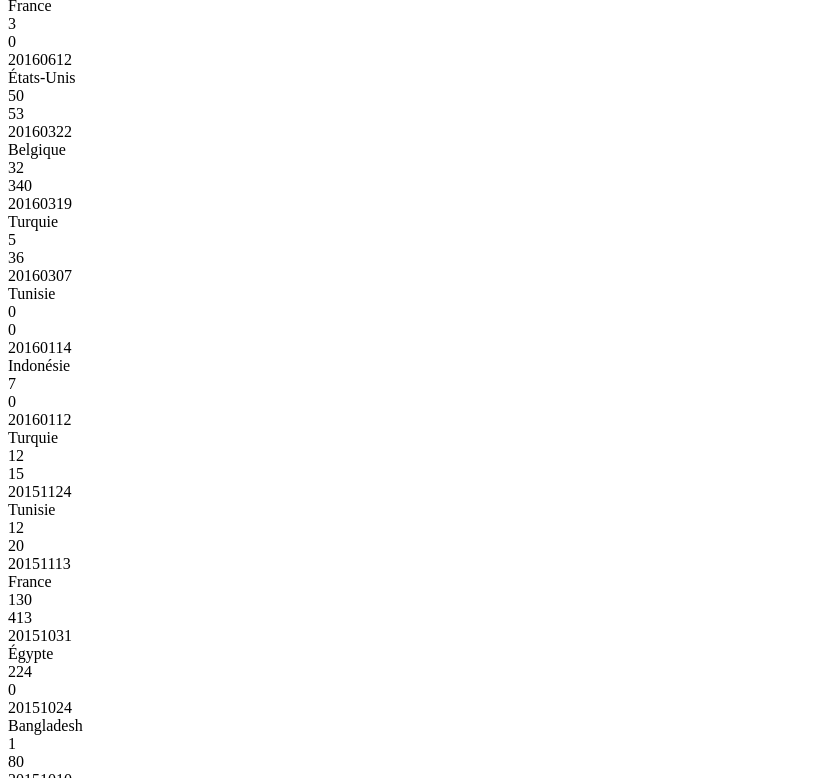
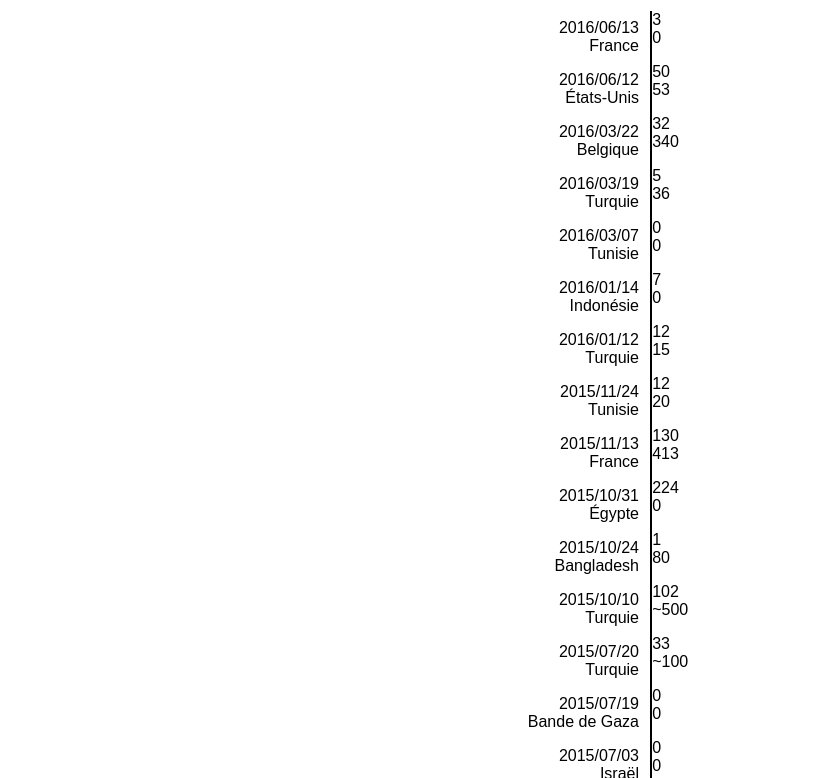
Before and after one commit to GaelleG/attentats, a website with bundled scripts: page index.html in a window 1280 px wide. Shown: the part 101-879 px from the top of the page, without its empty margins (0-835 px from the left). Built offline with nearby package versions, Linux system fonts and the light colour scheme.

Commit message:
Flex display

```diff
--- a/index.html
+++ b/index.html
@@ -4,6 +4,7 @@
   <title>Attentats</title>
   <meta name="viewport" content="width=device-width, user-scalable=no">
   <meta charset="utf-8">
+  <link rel="stylesheet" type="text/css" href="src/style.css">
 </head>
 <body>
   <h1>Liste des attentats</h1>
--- a/main.js
+++ b/main.js
@@ -1,4 +1,5 @@
 var _ = require('lodash');
+var moment = require('moment');
 
 var attacks = require('./src/attentats.json');
 var chronos = document.querySelector('#chronos');
@@ -10,9 +11,13 @@
 function addAttackEl(attack) {
   var el = document.createElement('div');
   el.classList.add('attack');
-  el.innerHTML = '<div class="attack__date">' + attack.date + '</div>' +
+  el.innerHTML = '<div class="attack__label">' +
+    '<div class="attack__date">' + moment(attack.date).format('Y/MM/DD') + '</div>' +
     '<div class="attack__country">' + attack.country + '</div>' +
+    '</div>' +
+    '<div class="attack__numbers">' +
     '<div class="attack__deaths">' + attack.deaths + '</div>' +
-    '<div class="attack__injuries">' + attack.injuries + '</div>';
+    '<div class="attack__injuries">' + attack.injuries + '</div>' +
+    '</div>';
   chronos.appendChild(el);
 }
--- a/package.json
+++ b/package.json
@@ -19,6 +19,7 @@
   "homepage": "https://github.com/GaelleG/attentats#readme",
   "devDependencies": {
     "browserify": "^13.0.1",
-    "lodash": "^4.13.1"
+    "lodash": "^4.13.1",
+    "moment": "^2.13.0"
   }
 }
--- /dev/null
+++ b/src/style.css
@@ -0,0 +1,36 @@
+body {
+  margin: 0;
+  font-family: Arial, sans-serif;
+}
+
+h1 {
+  padding: .5em;
+  text-align: center;
+}
+
+.chronos {
+  margin: 1em auto;
+}
+
+.attack {
+  display: flex;
+  flex-direction: row;
+}
+.attack__label,
+.attack__numbers {
+  flex: 0 1 auto;
+  width: 100%;
+}
+.attack__label {
+  border-right: 2px solid #000;
+  text-align: right;
+  padding: .5em .7em;
+}
+.attack__numbers {
+}
+.attack__data {
+
+}
+.attack__country {
+
+}
```
